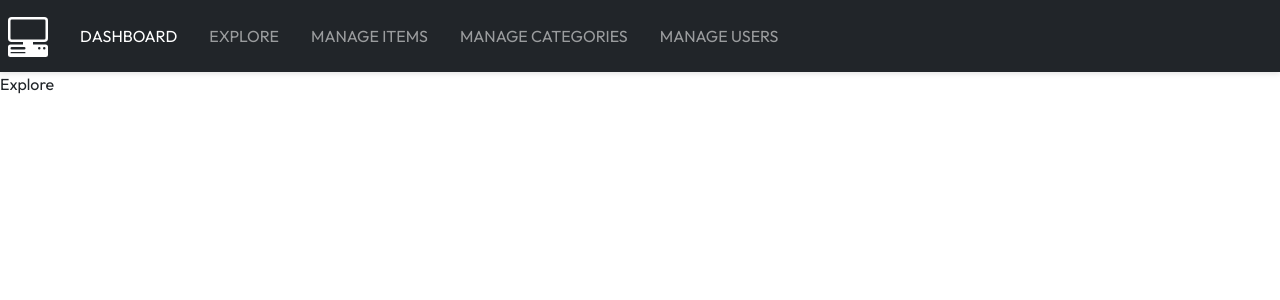
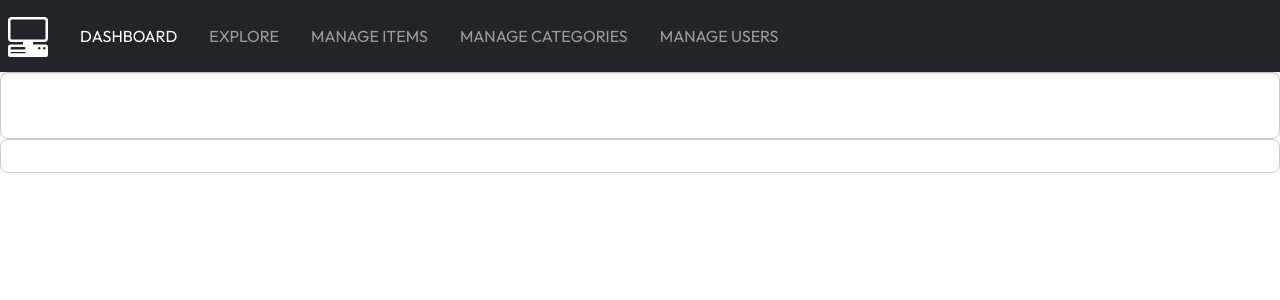
Before and after one commit to anishdass/Billing, a React (Vite) app in the folder client/: page /explore in a window 1280 px wide. Shown: the top 300 px of the page. Built offline with nearby package versions, Linux system fonts and the light colour scheme; the HTML template or start-up script is replaced by a standard one.

Commit message:
manage items page completed

```diff
--- a/client/src/pages/explore/Explore.jsx
+++ b/client/src/pages/explore/Explore.jsx
@@ -1,7 +1,18 @@
 import React from "react";
 
 const Explore = () => {
-  return <div>Explore</div>;
+  return (
+    <div className='explore-container text-light'>
+      <div className='left-column'>
+        <div className='first-row' style={{ overflowY: "auto" }}></div>
+        <hr className='horizontal-line' />
+        <div className='second-row' style={{ overflowY: "auto" }}></div>
+      </div>
+      <div className='right-column'>
+        <div className="customer-form-container"></div>
+      </div>
+    </div>
+  );
 };
 
 export default Explore;
--- a/client/src/pages/manageItems/ManageItems.jsx
+++ b/client/src/pages/manageItems/ManageItems.jsx
@@ -1,11 +1,17 @@
 import React from "react";
 import "./ManageItems.css";
+import ItemForm from "../../components/itemForm/ItemForm";
+import ItemList from "../../components/itemList/ItemList";
 
 const ManageItems = () => {
   return (
     <div className='items-container text-light'>
-      <div className='left-column'>Category form</div>
-      <div className='right-column'>List of categories</div>
+      <div className='left-column'>
+        <ItemForm />
+      </div>
+      <div className='right-column'>
+        <ItemList />
+      </div>
     </div>
   );
 };
```
